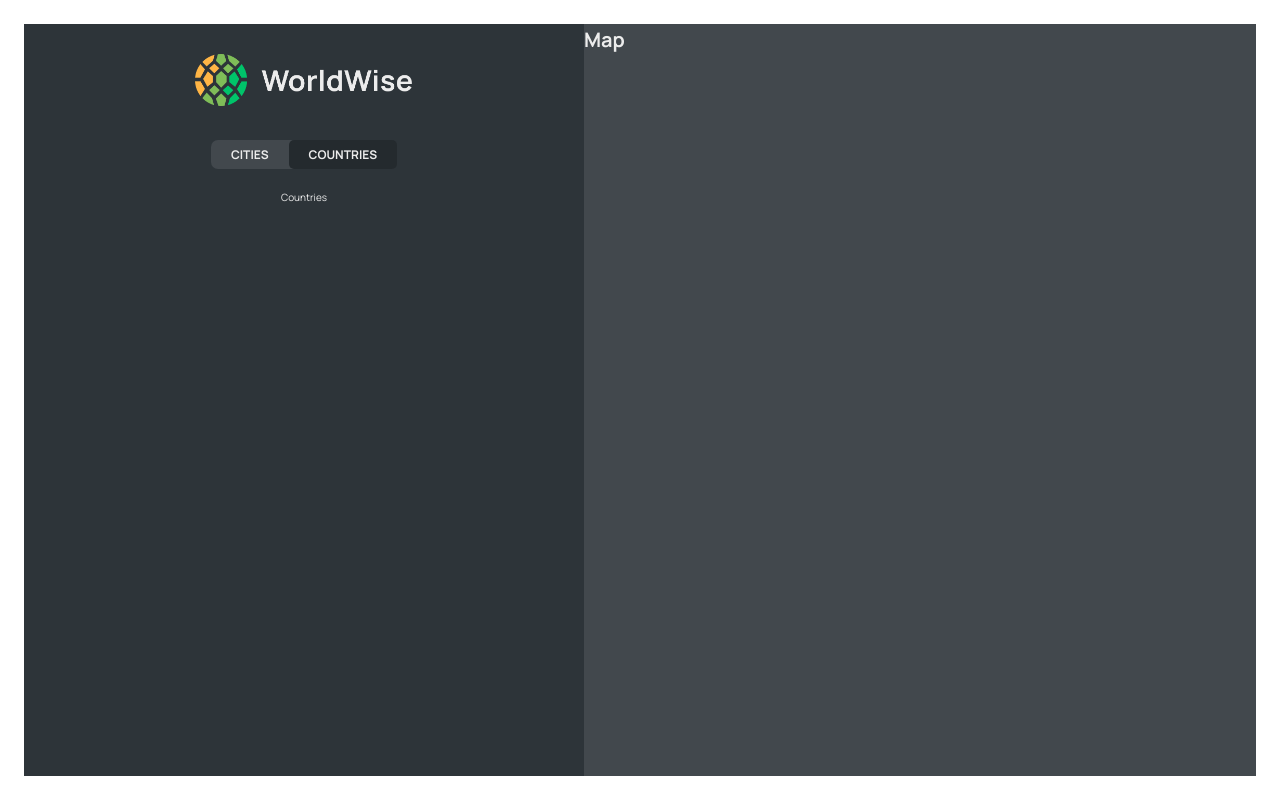
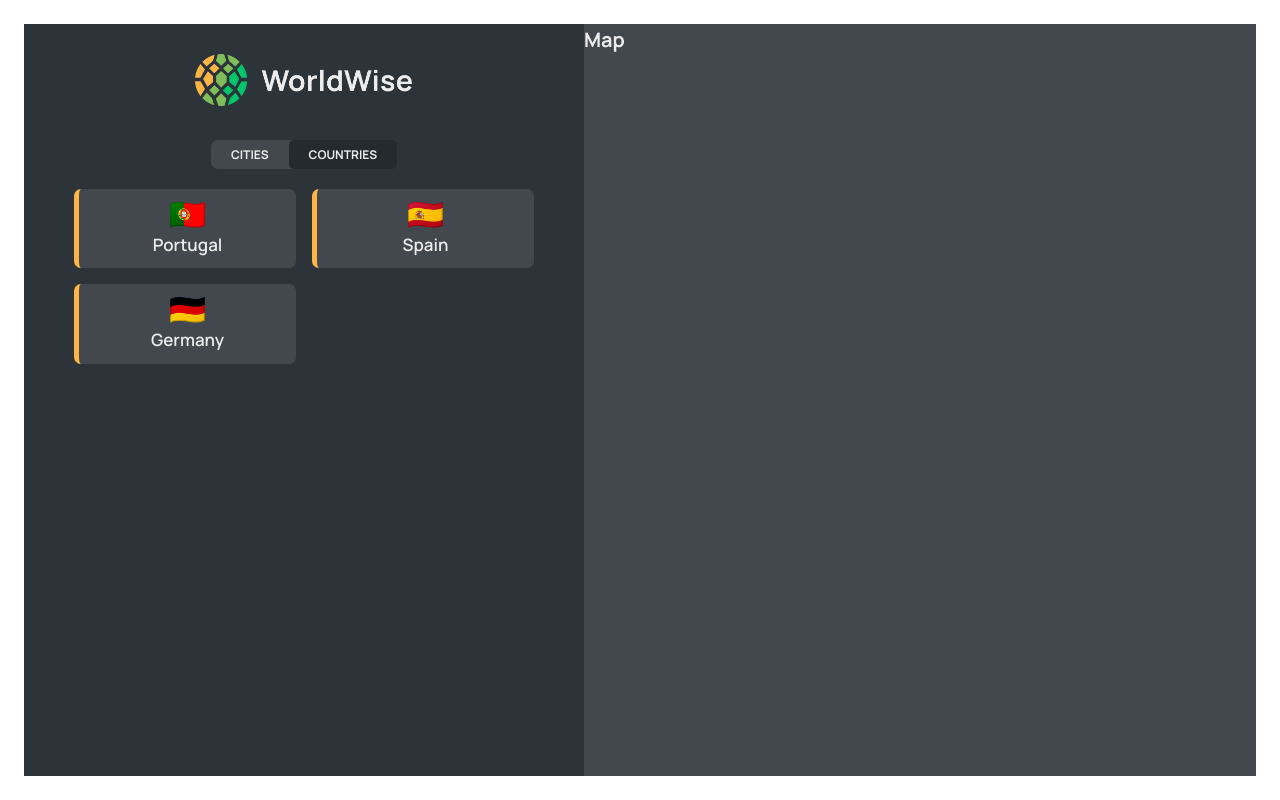
Before and after one commit to georgiev098/react-location-app, a React (Vite) app: page /app/countries in a window 1280 px wide. Built offline with nearby package versions, Linux system fonts and the light colour scheme; data requests are answered from the project's data file.

Commit message:
(feat) implement CountryList & CountryItem and start Context implementtation for cities

```diff
--- a/src/App.jsx
+++ b/src/App.jsx
@@ -6,45 +6,23 @@ import Homepage from "./pages/Homepage";
 import Login from "./pages/Login";
 import AppLayout from "./pages/AppLayout";
 import CityList from "./components/CityList";
-import { useEffect, useState } from "react";
 import City from "./components/City";
 import Form from "./components/Form";
-
-const BASE_URL = "http://localhost:9000";
+import { CitiesProvider } from "./context/CitiesContext";
+import CountryList from "./components/CountryList";
 
 function App() {
-  const [cities, setCities] = useState({});
-  const [isLoading, setIsloading] = useState(false);
-
-  useEffect(() => {
-    const fetchCities = async () => {
-      try {
-        setIsloading(true);
-        const res = await fetch(`${BASE_URL}/cities`);
-        const data = await res.json();
-        setCities(data);
-      } catch (err) {
-        console.log(err);
-      } finally {
-        setIsloading(false);
-      }
-    };
-
-    fetchCities();
-  }, []);
   return (
+    <CitiesProvider>
       <BrowserRouter>
         <Routes>
           <Route index element={<Homepage />} />
           <Route path="product" element={<Product />} />
           <Route path="app" element={<AppLayout />}>
             <Route index element={<Navigate replace to={"cities"} />} />
-          <Route
-            path="cities"
-            element={<CityList cities={cities} isLoading={isLoading} />}
-          />
+            <Route path="cities" element={<CityList />} />
             <Route path="cities/:id" element={<City />} />
-          <Route path="countries" element={<p>Countries</p>} />
+            <Route path="countries" element={<CountryList />} />
             <Route path="form" element={<Form />} />
           </Route>
           <Route path="pricing" element={<Pricing />} />
@@ -52,6 +30,7 @@ function App() {
           <Route path="*" element={<PageNotFound />} />
         </Routes>
       </BrowserRouter>
+    </CitiesProvider>
   );
 }
 
--- a/src/components/CityList.jsx
+++ b/src/components/CityList.jsx
@@ -1,10 +1,14 @@
+import { useCities } from "../context/CitiesContext";
 import CityItem from "./CityItem";
 import styles from "./CityList.module.css";
 import Message from "./Message";
 import Spinner from "./Spinner";
 
-export default function CityList({ cities, isLoading }) {
+export default function CityList() {
+  const { cities, isLoading } = useCities();
+
   if (isLoading) return <Spinner />;
+
   if (!cities.length)
     return (
       <Message
--- a/src/components/CountryItem.jsx
+++ b/src/components/CountryItem.jsx
@@ -1,6 +1,6 @@
 import styles from "./CountryItem.module.css";
 
-function CountryItem({ country }) {
+export default function CountryItem({ country }) {
   return (
     <li className={styles.countryItem}>
       <span>{country.emoji}</span>
@@ -8,5 +8,3 @@ function CountryItem({ country }) {
     </li>
   );
 }
-
-export default CountryItem;
--- /dev/null
+++ b/src/components/CountryList.jsx
@@ -0,0 +1,33 @@
+import { useCities } from "../context/CitiesContext";
+import CountryItem from "./CountryItem";
+import styles from "./CountryList.module.css";
+import Message from "./Message";
+import Spinner from "./Spinner";
+
+export default function CountryList() {
+  const { cities, isLoading } = useCities();
+
+  if (isLoading) return <Spinner />;
+
+  if (!cities.length)
+    return (
+      <Message
+        message={"Add your first city by clicking on a city on the map"}
+      />
+    );
+
+  const countries = cities.reduce((acc, cur) => {
+    if (!acc.map((el) => el.country).includes(cur.country)) {
+      return [...acc, { country: cur.country, emoji: cur.emoji }];
+    } else {
+      return acc;
+    }
+  }, []);
+  return (
+    <ul className={styles.countryList}>
+      {countries.map((country) => (
+        <CountryItem country={country} />
+      ))}
+    </ul>
+  );
+}
--- /dev/null
+++ b/src/context/CitiesContext.jsx
@@ -0,0 +1,47 @@
+import { createContext, useContext, useEffect, useState } from "react";
+
+const CitiesContext = createContext();
+const BASE_URL = "http://localhost:9000";
+
+function CitiesProvider({ children }) {
+  const [cities, setCities] = useState({});
+  const [isLoading, setIsloading] = useState(false);
+
+  useEffect(() => {
+    const fetchCities = async () => {
+      try {
+        setIsloading(true);
+        const res = await fetch(`${BASE_URL}/cities`);
+        const data = await res.json();
+        setCities(data);
+      } catch (err) {
+        console.log(err);
+      } finally {
+        setIsloading(false);
+      }
+    };
+
+    fetchCities();
+  }, []);
+
+  return (
+    <CitiesContext.Provider
+      value={{
+        cities,
+        isLoading,
+      }}
+    >
+      {children}
+    </CitiesContext.Provider>
+  );
+}
+
+function useCities() {
+  const context = useContext(CitiesContext);
+  if (!context) {
+    throw new Error("Cities context was used outside of CitiesProvider");
+  }
+  return context;
+}
+
+export { CitiesProvider, useCities };
```
Lines whose indentation alone changed are shown as unchanged.
